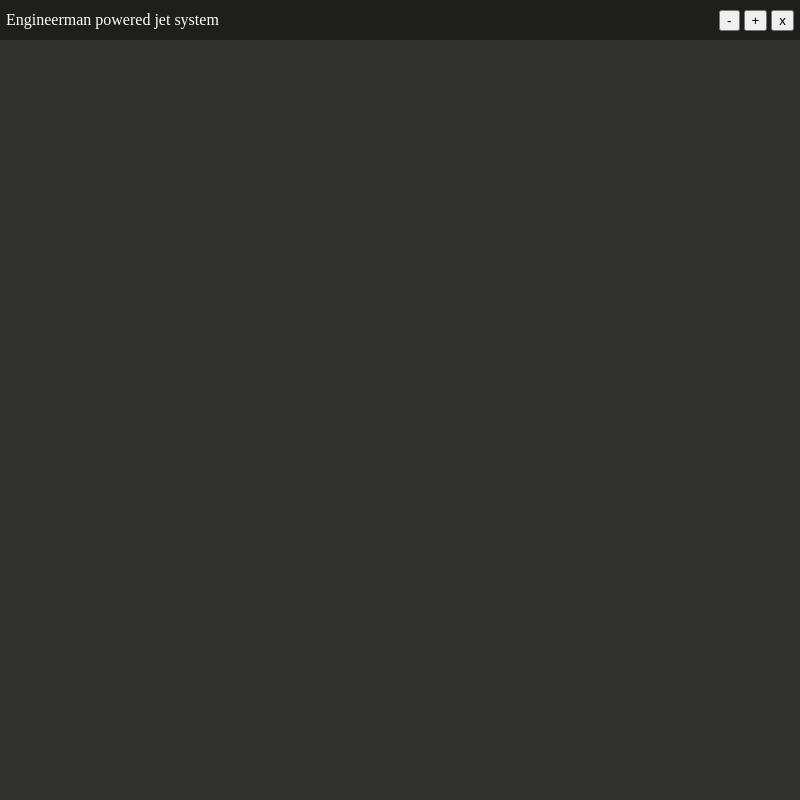
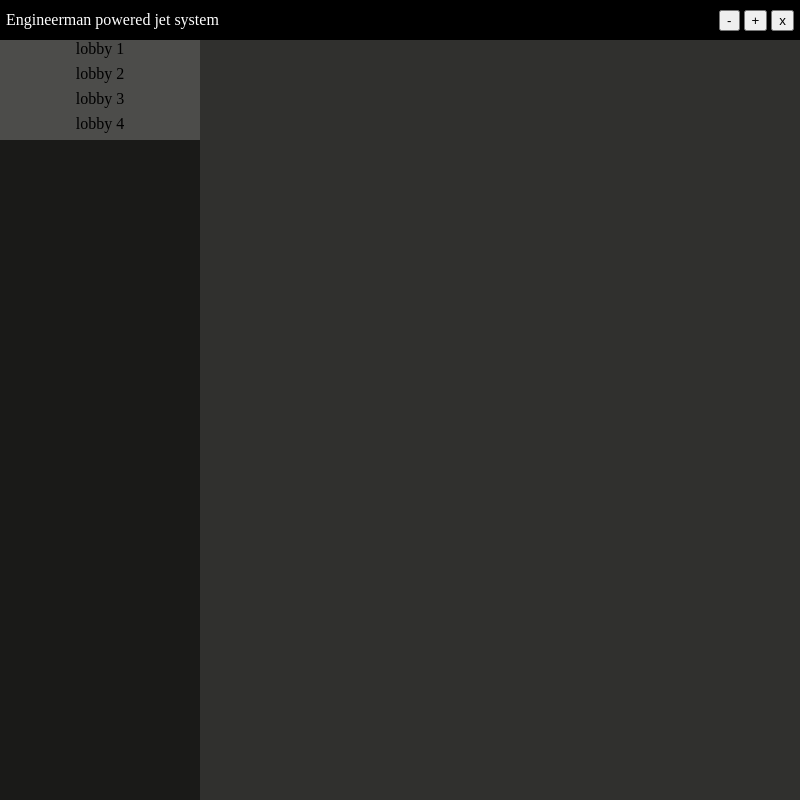
Before and after one commit to Pyroseza/EPJS, an Electron app: page index.html in a window 800 px wide. Drawn offline with Linux system fonts and the light colour scheme.

Commit message:
added menu buttons, added basic styling

```diff
--- a/index.html
+++ b/index.html
@@ -12,6 +12,16 @@
         <button id="min-btn">-</button>
         <button id="max-btn">+</button>
         <button id="close-btn">x</button>
+    </div>
+</div>
+<div id="main-body">
+    <div id="side-menu">
+        <div id="lobbies">
+            <div class="lobby">lobby 1</div>
+            <div class="lobby">lobby 2</div>
+            <div class="lobby">lobby 3</div>
+            <div class="lobby">lobby 4</div>
+        </div>
     </div>
 </div>
 </body>
@@ -30,9 +40,9 @@
             // Maximize window
             document.getElementById("max-btn").addEventListener("click", (e) => {
                 var window = BrowserWindow.getFocusedWindow();
-                if(window.isMaximized()){
+                if (window.isMaximized()) {
                     window.unmaximize();
-                }else{
+                } else {
                     window.maximize();
                 }
             });
@@ -44,7 +54,7 @@
             });
         };
 
-        document.onreadystatechange =  () => {
+        document.onreadystatechange = () => {
             if (document.readyState == "complete") {
                 init();
             }
--- a/style.css
+++ b/style.css
@@ -1,4 +1,5 @@
 body {
+
     padding: 0;
     margin: 0;
     background-color: #30302e;
@@ -10,9 +11,10 @@ body {
     text-align: center;
     line-height: 40px;
     vertical-align: middle;
-    background-color: #1e1e1c;
+    background-color: #000000;
     padding: 0;
     margin: 0;
+    -webkit-app-region: drag;
 }
 
 #title {
@@ -23,9 +25,29 @@ body {
 }
 
 #title-bar-btns {
-    --webkit-app-region: no-drag;
+    -webkit-app-region: no-drag;
     position: fixed;
     top: 0px;
     right: 6px;
     color: white;
 }
+
+#main-body {
+    background-color: #30302e;
+    width: 100%;
+    height: calc(100vh - 40px);
+}
+
+#side-menu {
+    min-width: 200px;
+    width: 20%;
+    height: calc(100vh - 40px);
+    background-color: #1a1a18;
+}
+
+.lobby {
+    text-align: center;
+    min-height: 25px;
+    background-color: #4c4c4a;
+    color: black;
+}
```
